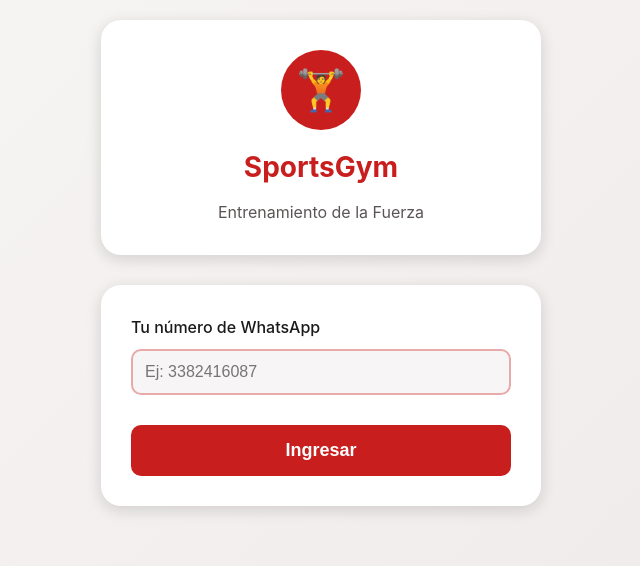
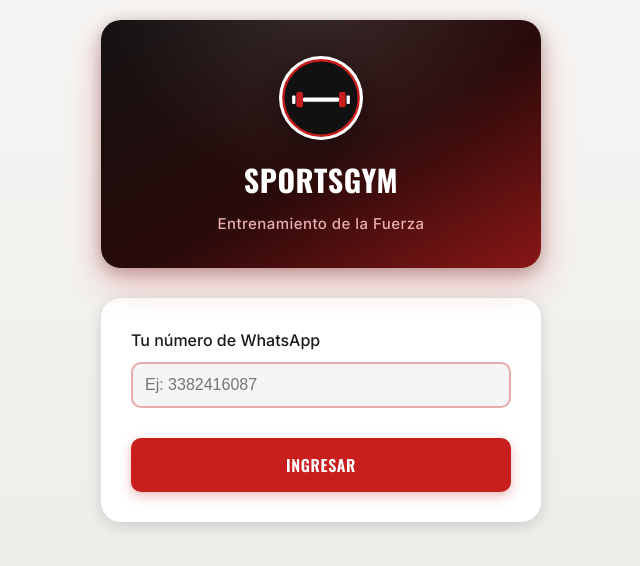
Before and after one commit to SEBABIOLE/gymflow-preview, a plain HTML site: page index.html in a window 1280 px wide. Shown: the whole page, without its empty margins (319-959 px from the left). Drawn offline with nearby package versions, Linux system fonts and the light colour scheme.

Commit message:
Actualizar app-alumnos: rediseño visual + URL backend

```diff
--- a/index.html
+++ b/index.html
@@ -4,6 +4,9 @@
     <meta charset="UTF-8">
     <meta name="viewport" content="width=device-width, initial-scale=1.0">
     <title>SportsGym - Reservá tus clases</title>
+    <link rel="preconnect" href="https://fonts.googleapis.com">
+    <link rel="preconnect" href="https://fonts.gstatic.com" crossorigin>
+    <link href="https://fonts.googleapis.com/css2?family=Oswald:wght@500;600;700&family=Inter:wght@400;500;600&display=swap" rel="stylesheet">
     <style>
         * {
             margin: 0;
@@ -16,21 +19,27 @@
             --primary: #C81E1E;
             --secondary: #8F1414;
             --accent: #E8A9A9;
-            --bg-light: #F7F5F5;
-            --bg-cream: #EFE9E9;
+            --bg-light: #F6F5F3;
+            --bg-cream: #ECEAE7;
             --text-dark: #1A1A1A;
-            --text-light: #5B5555;
+            --text-light: #605C58;
             --success: #4CAF7D;
             --error: #8F1414;
             --shadow: rgba(20, 20, 20, 0.15);
+            --ink: #141212;
         }
 
         body {
-            font-family: -apple-system, BlinkMacSystemFont, 'Segoe UI', Roboto, sans-serif;
-            background: linear-gradient(135deg, var(--bg-light) 0%, var(--bg-cream) 100%);
+            font-family: 'Inter', -apple-system, BlinkMacSystemFont, 'Segoe UI', Roboto, sans-serif;
+            background: linear-gradient(180deg, var(--bg-light) 0%, var(--bg-cream) 100%);
             min-height: 100vh;
             color: var(--text-dark);
             line-height: 1.6;
+        }
+
+        h1, h2, .section-title, .menu-title, .turno-header, .modal-title, .slot-time {
+            font-family: 'Oswald', 'Inter', sans-serif;
+            letter-spacing: 0.02em;
         }
 
         .container {
@@ -41,34 +50,53 @@
 
         header {
             text-align: center;
-            padding: 30px 0;
-            background: white;
+            padding: 36px 24px 32px;
+            background: linear-gradient(150deg, var(--ink) 0%, #2a0a0a 55%, var(--primary) 130%);
             border-radius: 20px;
-            box-shadow: 0 4px 15px var(--shadow);
+            box-shadow: 0 14px 34px rgba(200, 30, 30, 0.28), 0 4px 15px rgba(0, 0, 0, 0.25);
             margin-bottom: 30px;
+            position: relative;
+            overflow: hidden;
+        }
+
+        header::before {
+            content: "";
+            position: absolute;
+            inset: 0;
+            background: radial-gradient(circle at 50% -20%, rgba(255, 255, 255, 0.12), transparent 60%);
+            pointer-events: none;
         }
 
         .logo {
-            width: 80px;
-            height: 80px;
-            background: var(--primary);
-            border-radius: 50%;
-            margin: 0 auto 15px;
+            width: 84px;
+            height: 84px;
+            margin: 0 auto 16px;
             display: flex;
             align-items: center;
             justify-content: center;
-            font-size: 40px;
+            filter: drop-shadow(0 6px 14px rgba(0, 0, 0, 0.4));
+        }
+
+        .logo svg {
+            width: 100%;
+            height: 100%;
         }
 
         h1 {
-            color: var(--primary);
-            font-size: 28px;
-            margin-bottom: 10px;
+            color: #ffffff;
+            font-size: 30px;
+            font-weight: 700;
+            text-transform: uppercase;
+            margin-bottom: 8px;
+            position: relative;
         }
 
         .subtitle {
-            color: var(--text-light);
-            font-size: 16px;
+            color: #E9AFAF;
+            font-size: 15px;
+            font-weight: 500;
+            letter-spacing: 0.03em;
+            position: relative;
         }
 
         /* Login Section */
@@ -114,17 +142,21 @@
             color: white;
             border: none;
             border-radius: 10px;
-            font-size: 18px;
-            font-weight: bold;
+            font-size: 16px;
+            font-family: 'Oswald', 'Inter', sans-serif;
+            font-weight: 600;
+            text-transform: uppercase;
+            letter-spacing: 0.04em;
             cursor: pointer;
             transition: all 0.3s;
             margin-top: 10px;
+            box-shadow: 0 4px 12px rgba(200, 30, 30, 0.3);
         }
 
         .btn:hover {
             background: var(--secondary);
             transform: translateY(-2px);
-            box-shadow: 0 6px 20px var(--shadow);
+            box-shadow: 0 8px 22px rgba(200, 30, 30, 0.4);
         }
 
         .btn:disabled {
@@ -392,7 +424,20 @@
     <div class="container">
         <!-- Header -->
         <header>
-            <div class="logo">🏋️</div>
+            <div class="logo">
+                <svg viewBox="0 0 512 512" role="img" aria-label="SportsGym">
+                    <circle cx="256" cy="256" r="256" fill="#ffffff"/>
+                    <circle cx="256" cy="256" r="230" fill="#111111"/>
+                    <circle cx="256" cy="256" r="230" fill="none" stroke="#C81E1E" stroke-width="14"/>
+                    <g transform="translate(256 266)" fill="none" stroke="#ffffff" stroke-width="26" stroke-linecap="round" stroke-linejoin="round">
+                        <line x1="-100" y1="0" x2="100" y2="0"/>
+                        <rect x="-150" y="-46" width="40" height="92" rx="10" fill="#C81E1E" stroke="none"/>
+                        <rect x="110" y="-46" width="40" height="92" rx="10" fill="#C81E1E" stroke="none"/>
+                        <rect x="-176" y="-26" width="20" height="52" rx="6" fill="#ffffff" stroke="none"/>
+                        <rect x="156" y="-26" width="20" height="52" rx="6" fill="#ffffff" stroke="none"/>
+                    </g>
+                </svg>
+            </div>
             <h1 id="gymNombre">SportsGym</h1>
             <p class="subtitle" id="gymTagline">Entrenamiento de la Fuerza</p>
         </header>
```
